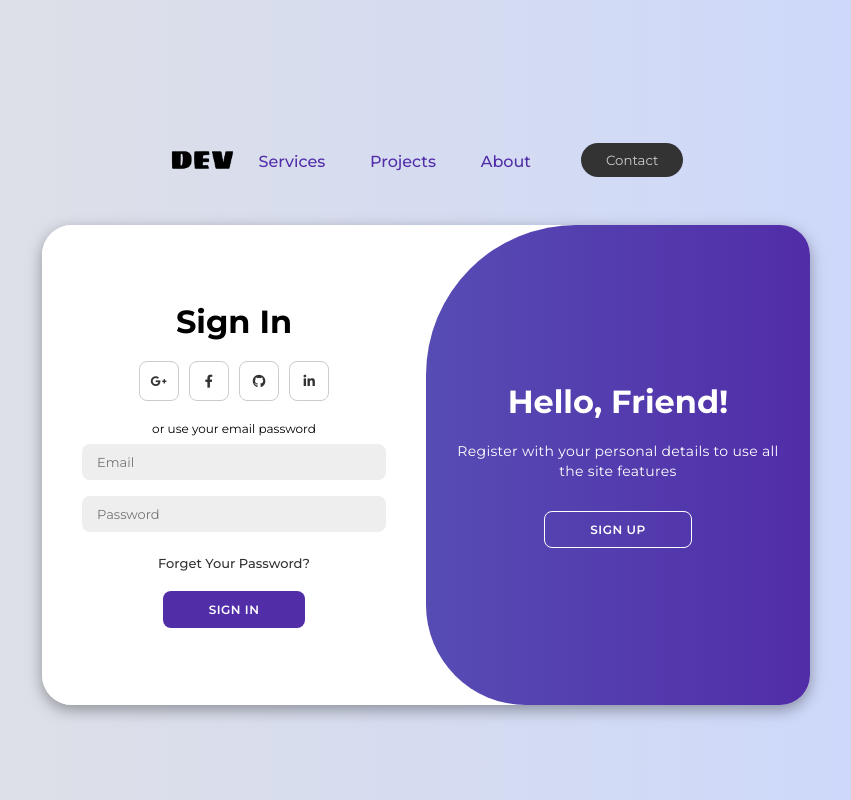
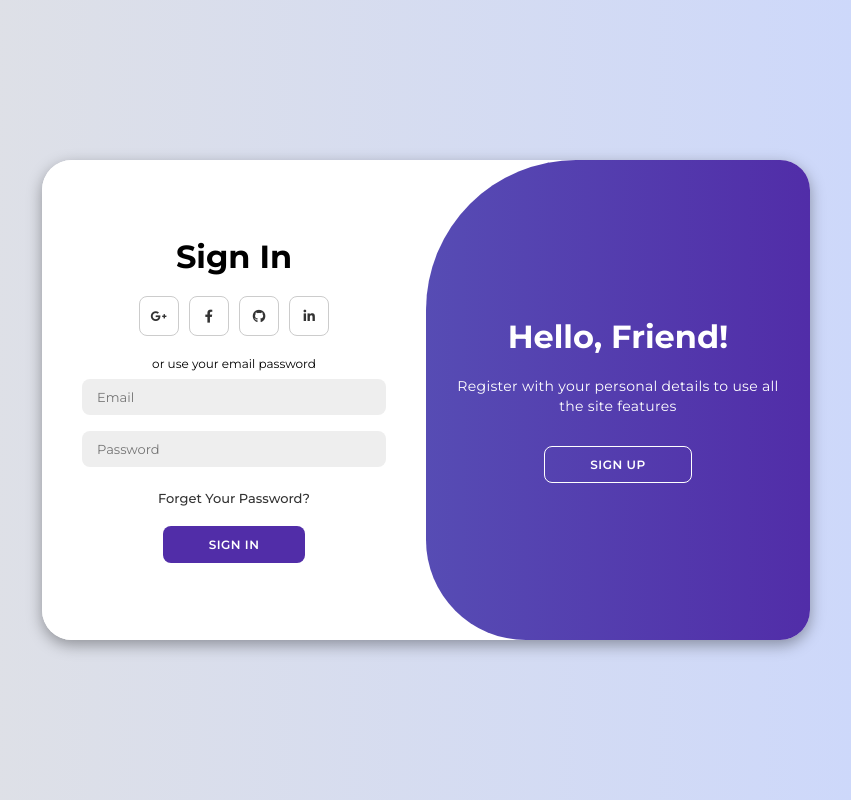
Before and after one commit to devchauhann/exampaper, a plain HTML site: page index.html in a window 1280 px wide. Shown: the whole page, without its empty margins (214-1065 px from the left). Drawn offline with Linux system fonts and the light colour scheme.

Commit message:
index.html

```diff
--- a/index.html
+++ b/index.html
@@ -10,19 +10,6 @@
 </head>
 
 <body>
-    <header>
-        <img class="logo" src="balck.png" alt="logo" height="70px">
-        <nav>
-            <ul class="navigation">
-            <li><a href="#">Services</li></a>
-            <li><a href="#">Projects</li></a>
-            <li><a href="#">About</li></a>
-
-        </nav>
-        <a class="cta" href="#">
-            <button>Contact</button>
-        </a>
-    </header>
 
     <div class="container" id="container">
         <div class="form-container sign-up">
```
